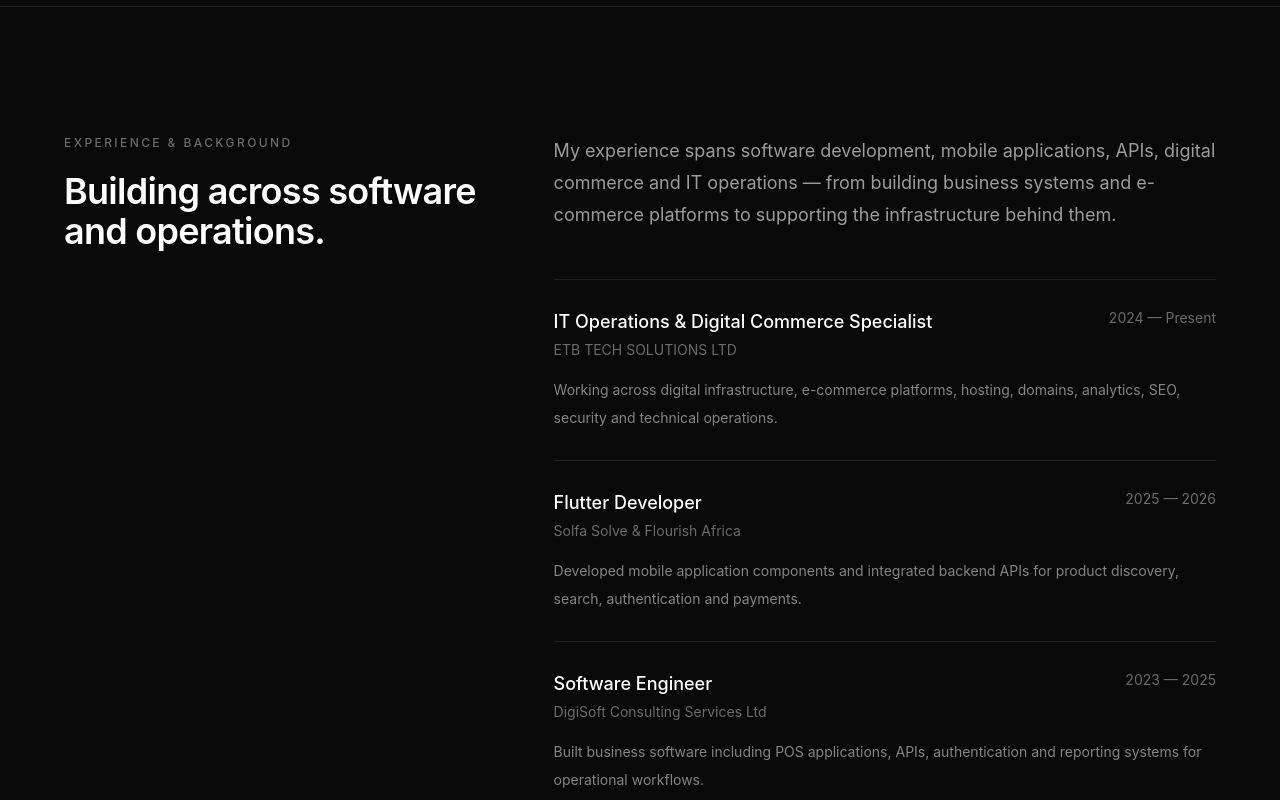
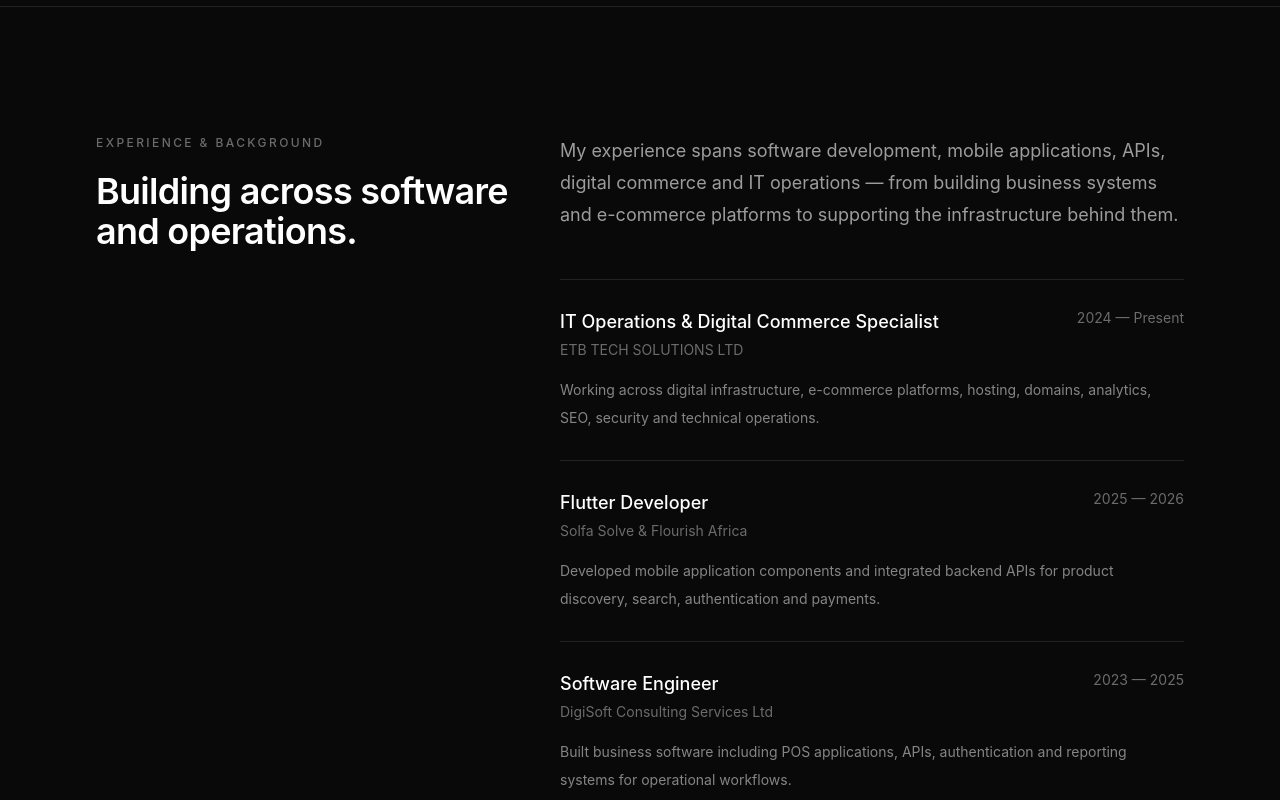
Before and after one commit to Muthaa/philip-portfolio, a Next.js app: page / in a window 1280 px wide. Shown: the part 4220-5020 px from the top of the page. Built offline with nearby package versions, Linux system fonts and the light colour scheme.

Commit message:
Restructure edges

```diff
--- a/app/page.tsx
+++ b/app/page.tsx
@@ -405,7 +405,7 @@ export default function Home() {
 
       {/* EXPERIENCE */}
       <section id="experience" className="border-t border-white/10 py-24 md:py-32">
-        <div className="mx-auto max-w-6xl grid gap-12 md:grid-cols-[0.8fr_1.2fr]">
+        <div className="mx-auto max-w-6xl px-6 md:px-8 grid gap-12 md:grid-cols-[0.8fr_1.2fr]">
           <div>
             <p className="text-xs font-medium uppercase tracking-[0.2em] text-white/40">
               Experience & Background
@@ -637,6 +637,6 @@ export default function Home() {
           </div>
         </div>
       </footer>
-    </main>
+    </main >
   );
 }
```
